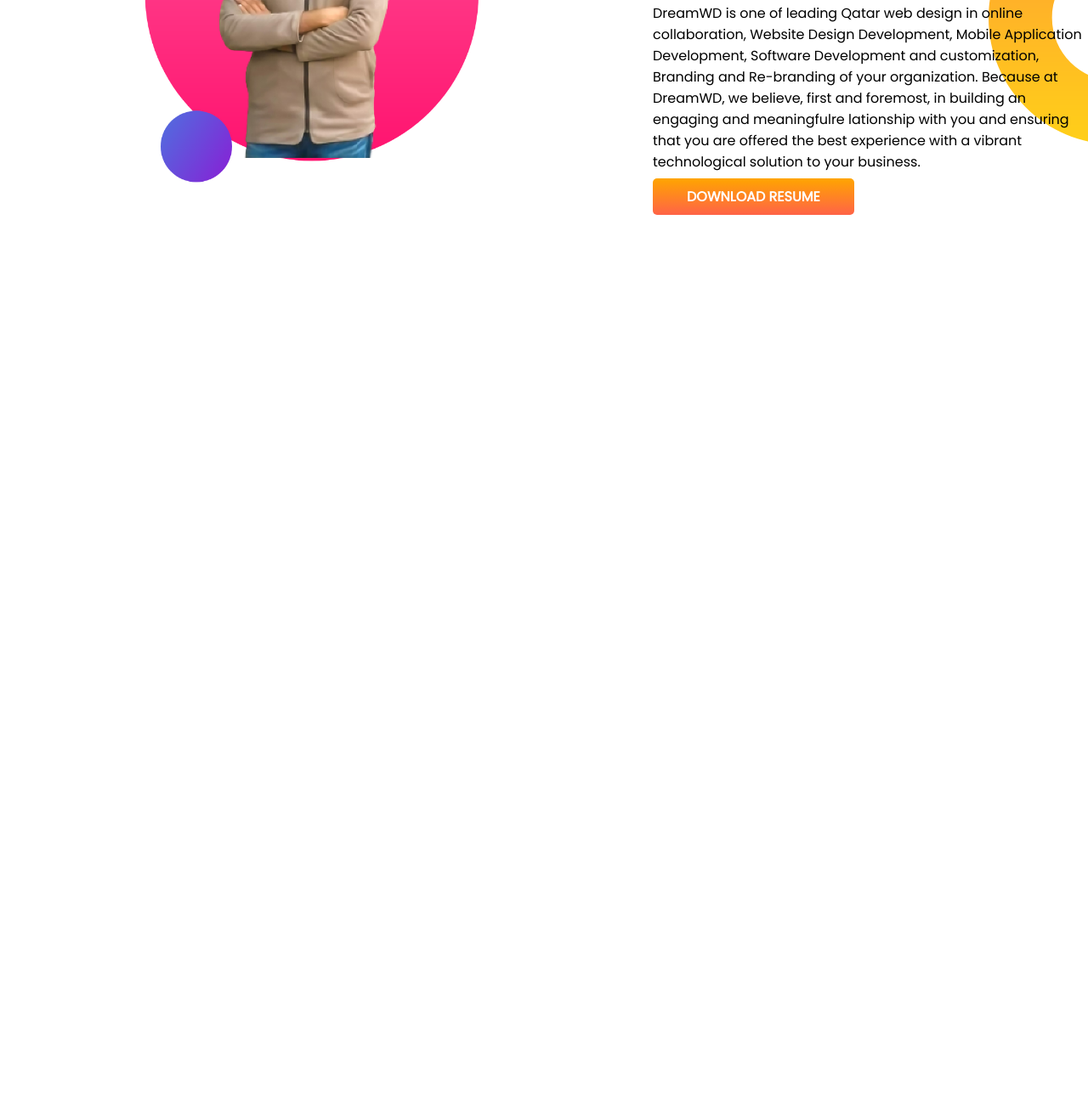
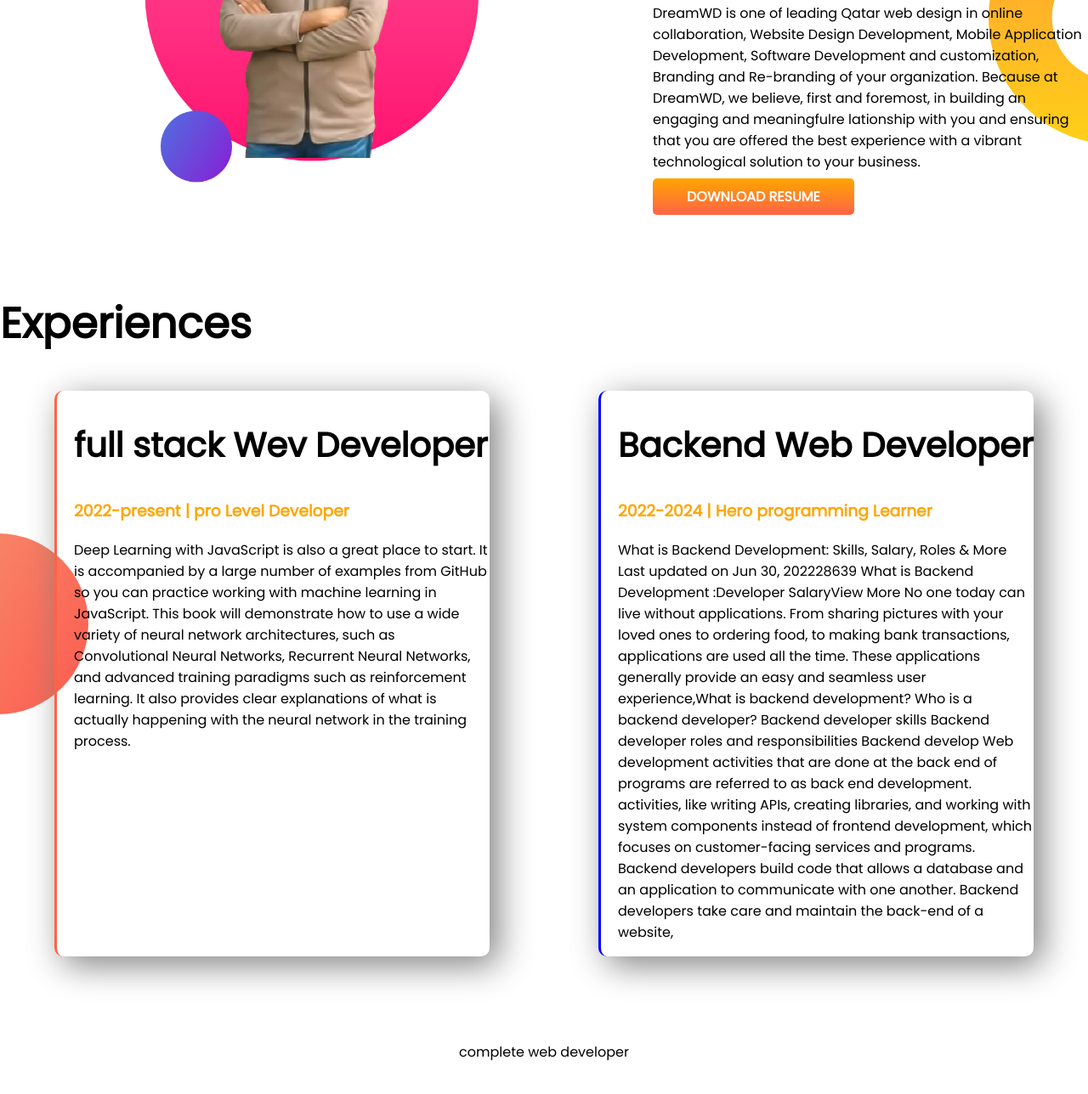
Before and after one commit to mehedihasan40/developer-portfolio, a plain HTML site: page index.html in a window 1280 px wide. Shown: the part 866-2154 px from the top of the page at 85% size. Before the commit the page ends 1210 px from the top, so only its background shows below. Drawn offline with Linux system fonts and the light colour scheme.

Commit message:
complete

```diff
--- a/index.html
+++ b/index.html
@@ -14,7 +14,7 @@
 </head>
 
 <body>
-    <section class="top-banner">
+    <section class="top-banner flexibole-container">
         <div class="half-width">
             <h1>Welcome To</h1>
             <h1><span class="color-name">Mehedi Hasan</span> World</h1>
@@ -29,7 +29,7 @@
             <img src="images/mehedi.png" alt="">
         </div>
     </section>
-    <section class="dream-big">
+    <section class="dream-big flexibole-container">
         <div class="half-width">
             <img src="images/sajeeb.png" alt="">
         </div>
@@ -46,6 +46,48 @@
             <a class="link-open" href="">DOWNLOAD RESUME</a>
         </div>
     </section>
+    <section class="Expreience">
+        <h1>Experiences</h1>
+        <div class="flexibole-container">
+            <div id="full-stack-Wev-Developer" class="Expreience-item">
+                <h2>full stack Wev Developer</h2>
+                <h3 class="color-name">2022-present | pro Level Developer</h3>
+                <p>Deep Learning with JavaScript is also a great place to start. It is accompanied by a large number of
+                    examples from GitHub so you can practice working with machine learning in JavaScript.
+
+                    This book will demonstrate how to use a wide variety of neural network architectures, such as
+                    Convolutional Neural Networks, Recurrent Neural Networks, and advanced training paradigms such as
+                    reinforcement learning. It also provides clear explanations of what is actually happening with the
+                    neural network in the training process.</p>
+            </div>
+            <div id="Backend-Web-Developer" class="Expreience-item">
+                <h2>Backend Web Developer</h2>
+                <h3 class="color-name">2022-2024 | Hero programming Learner</h3>
+                <p>What is Backend Development: Skills, Salary, Roles & More Last updated on Jun 30, 202228639
+                    What is Backend Development :Developer SalaryView More
+                    No one today can live without applications. From sharing pictures with your loved ones to ordering
+                    food,
+                    to making bank transactions, applications are used all the time. These applications generally
+                    provide an
+                    easy and seamless user experience,What is backend development?
+                    Who is a backend developer?
+                    Backend developer skills
+                    Backend developer roles and responsibilities
+                    Backend develop
+                    Web development activities that are done at the back end of programs are referred to as back end
+                    development.
+                    activities, like writing APIs, creating libraries, and working with system components instead of
+                    frontend development, which focuses on customer-facing services and programs. Backend developers
+                    build
+                    code that allows a database and an application to communicate with one another. Backend developers
+                    take
+                    care and maintain the back-end of a website,</p>
+            </div>
+        </div>
+    </section>
 </body>
+<footer>
+    <p>complete web developer</p>
+</footer>
 
 </html>
--- a/style.css
+++ b/style.css
@@ -9,11 +9,15 @@ h1 {
 
 }
 
+h2 {
+    font-size: 40px;
+}
+
 .color-name {
     color: orange;
 }
 
-section {
+.flexibole-container {
     display: flex;
     margin-bottom: 100px;
 }
@@ -46,3 +50,33 @@ section {
     background-repeat: no-repeat;
     background-position: right;
 }
+
+.Expreience {
+    background-image: url(images/exp-bg.png);
+    background-repeat: no-repeat;
+    background-position: left;
+
+}
+
+.Expreience-item {
+    width: 40%;
+    margin-left: 5%;
+    margin-right: 5%;
+    padding-left: 20px;
+    border-radius: 10px;
+    box-shadow: 10px 10px 40px gray;
+
+}
+
+#full-stack-Wev-Developer {
+    border-left: solid tomato;
+}
+
+#Backend-Web-Developer {
+    border-left: solid blue;
+}
+
+footer p {
+    text-align: center;
+    margin-bottom: 100px;
+}
```
